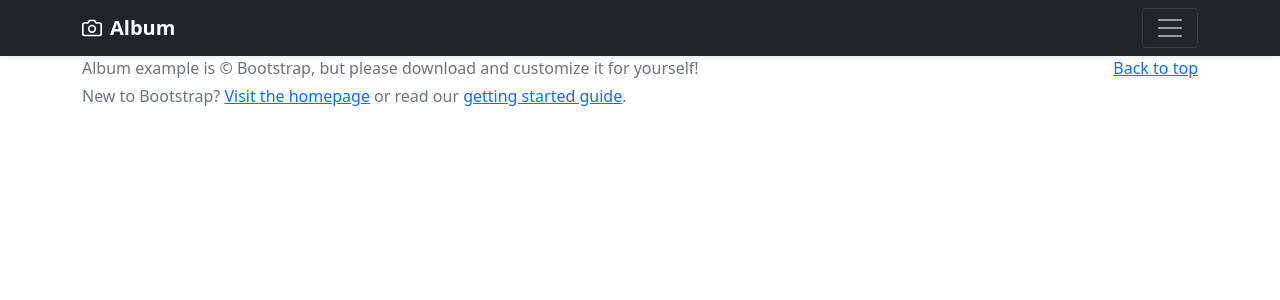
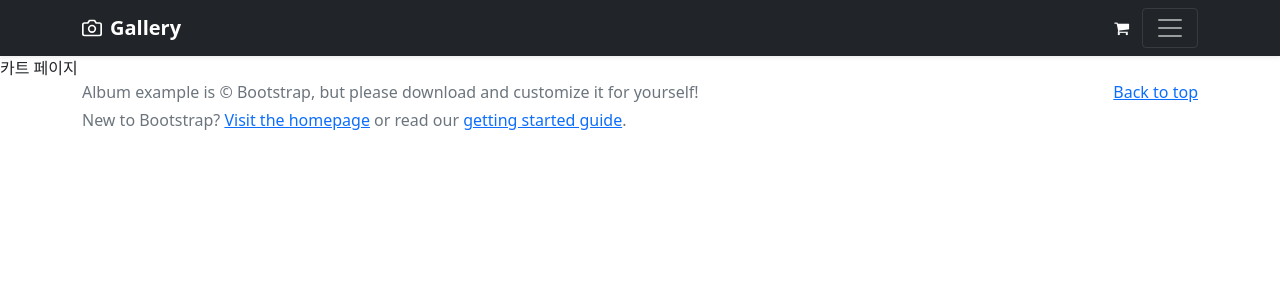
Before and after one commit to Ms-You/vue-study, a Vue app in the folder web/board-project/: page /cart in a window 1280 px wide. Shown: the top 300 px of the page. Built offline with nearby package versions, Linux system fonts and the light colour scheme; no server answers.

Commit message:
feat: 장바구니에 상품 추가 및 목록 조회 구현

```diff
--- a/web/board-project/index.html
+++ b/web/board-project/index.html
@@ -3,6 +3,7 @@
   <head>
     <meta charset="UTF-8" />
     <link rel="icon" type="image/svg+xml" href="/vite.svg" />
+    <link rel="stylesheet" href="https://cdnjs.cloudflare.com/ajax/libs/font-awesome/4.7.0/css/font-awesome.min.css" integrity="sha512-SfTiTlX6kk+qitfevl/7LibUOeJWlt9rbyDn92a1DqWOw9vWG2MFoays0sgObmWazO5BQPiFucnnEAjpAB+/Sw==" crossorigin="anonymous" referrerpolicy="no-referrer" />
     <link rel="stylesheet" href="https://cdnjs.cloudflare.com/ajax/libs/bootstrap/5.1.3/css/bootstrap.min.css" integrity="sha512-GQGU0fMMi238uA+a/bdWJfpUGKUkBdgfFdgBm72SUQ6BeyWjoY/ton0tEjH+OSH9iP4Dfh+7HM0I9f5eR0L/4w==" crossorigin="anonymous" referrerpolicy="no-referrer" />
     <meta name="viewport" content="width=device-width, initial-scale=1.0" />
     <title>Gallery</title>
--- a/web/board-project/src/components/Card.vue
+++ b/web/board-project/src/components/Card.vue
@@ -10,7 +10,9 @@
       </p>
 
       <div class="d-flex justify-content-between align-items-center">
-        <button class="btn btn-primary">구입하기</button>
+        <button class="btn btn-primary" @click="addToCart(item.id)">
+          <i class="fa fa-shopping-cart" aria-hidden="true"></i>
+        </button>
         <small class="price text-muted">
           {{ lib.getNumberFormat(item.price) }}원
         </small>
@@ -23,7 +25,8 @@
 </template>
 
 <script>
-import lib from '../scripts/lib.js'
+import lib from '../scripts/lib'
+import axios from '../axios'
 
   export default {
     name: 'Card',
@@ -31,8 +34,15 @@ import lib from '../scripts/lib.js'
       item: Object
     },
     setup() {
+      const addToCart = (itemId) => {
+        axios.post(`/member/cart/item/${itemId}`).then(() => {
+          console.log('success');
+        })
+      }
+
       return {
-        lib
+        lib,
+        addToCart
       }
     }
   }
--- a/web/board-project/src/components/Header.vue
+++ b/web/board-project/src/components/Header.vue
@@ -20,10 +20,15 @@
     </div>
     <div class="navbar navbar-dark bg-dark shadow-sm">
       <div class="container">
-        <a href="#" class="navbar-brand d-flex align-items-center">
-          <svg xmlns="http://www.w3.org/2000/svg" width="20" height="20" fill="none" stroke="currentColor" stroke-linecap="round" stroke-linejoin="round" stroke-width="2" aria-hidden="true" class="me-2" viewBox="0 0 24 24"><path d="M23 19a2 2 0 0 1-2 2H3a2 2 0 0 1-2-2V8a2 2 0 0 1 2-2h4l2-3h6l2 3h4a2 2 0 0 1 2 2z"/><circle cx="12" cy="13" r="4"/></svg>
-          <strong>Album</strong>
-        </a>
+        <router-link to="/" class="navbar-brand d-flex align-items-center">
+          <svg xmlns="http://www.w3.org/2000/svg" width="20" height="20" fill="none" stroke="currentColor" stroke-linecap="round" stroke-linejoin="round" stroke-width="2" aria-hidden="true" class="me-2" viewBox="0 0 24 24">
+            <path d="M23 19a2 2 0 0 1-2 2H3a2 2 0 0 1-2-2V8a2 2 0 0 1 2-2h4l2-3h6l2 3h4a2 2 0 0 1 2 2z"/>
+            <circle cx="12" cy="13" r="4"/></svg>
+          <strong>Gallery</strong>
+        </router-link>
+        <router-link to="/cart" class="cart btn">
+          <i class="fa fa-shopping-cart" aria-hidden="true"></i>
+        </router-link>
         <button class="navbar-toggler" type="button" data-bs-toggle="collapse" data-bs-target="#navbarHeader" aria-controls="navbarHeader" aria-expanded="false" aria-label="Toggle navigation">
           <span class="navbar-toggler-icon"></span>
         </button>
@@ -55,6 +60,9 @@ export default {
 }
 </script>
 
-<style lang="scss" scoped>
-
+<style scoped>
+header .navbar .cart {
+  margin-left: auto;
+  color: #fff
+}
 </style>
--- /dev/null
+++ b/web/board-project/src/pages/Cart.vue
@@ -0,0 +1,22 @@
+<template>
+  <div class="cart">
+    카트 페이지
+  </div>
+</template>
+<script>
+import axios from '../axios'
+
+export default {
+  setup() {
+    axios.get('/member/cart/item').then((res) => {
+      console.log(res.data);
+    })
+
+    return {
+    }
+  }
+}
+</script>
+<style scoped>
+
+</style>
--- a/web/board-project/src/scripts/router.js
+++ b/web/board-project/src/scripts/router.js
@@ -1,10 +1,12 @@
 import { createRouter, createWebHistory } from 'vue-router'
 import Home from '../pages/Home.vue'
 import Login from '../pages/Login.vue'
+import Cart from '../pages/Cart.vue'
 
 const routes = [
   {path: '/', component: Home},
   {path: '/login', component: Login},
+  {path: '/cart', component: Cart},
 ]
 
 const router = createRouter({
--- a/web/board-project/vite.config.js
+++ b/web/board-project/vite.config.js
@@ -8,13 +8,15 @@ export default defineConfig({
     proxy: {
       '/auth': {
         target: 'http://localhost:8088',
-        changeOrigin: true,
-        // rewrite: (path) => path.replace(/^\//, '')
+        changeOrigin: true
       },
       '/api': {
         target: 'http://localhost:8088',
-        changeOrigin: true,
-        // rewrite: (path) => path.replace(/^\//, '')
+        changeOrigin: true
+      },
+      '/member': {
+        target: 'http://localhost:8088',
+        changeOrigin: true
       }
     }
   }
```
